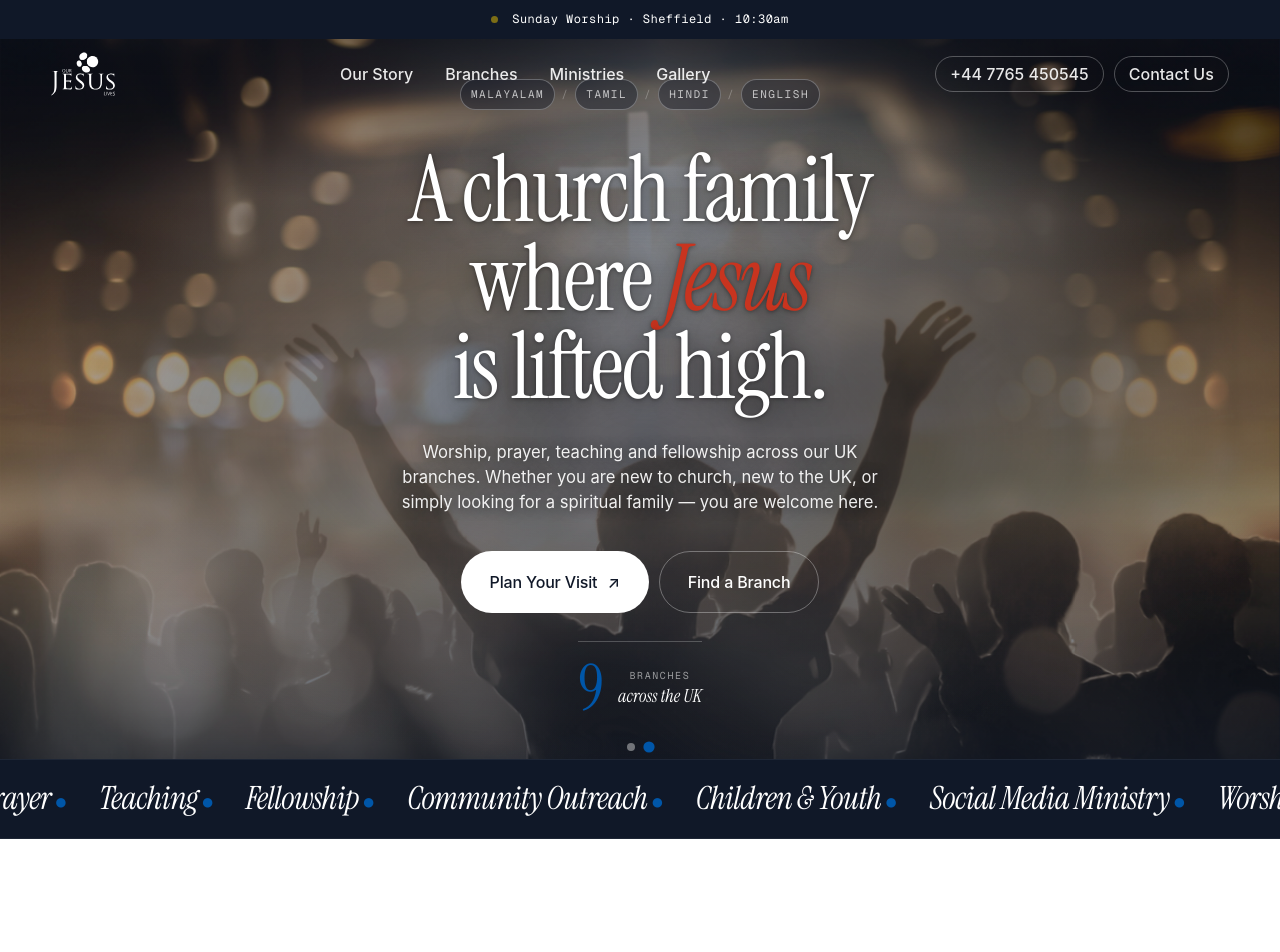
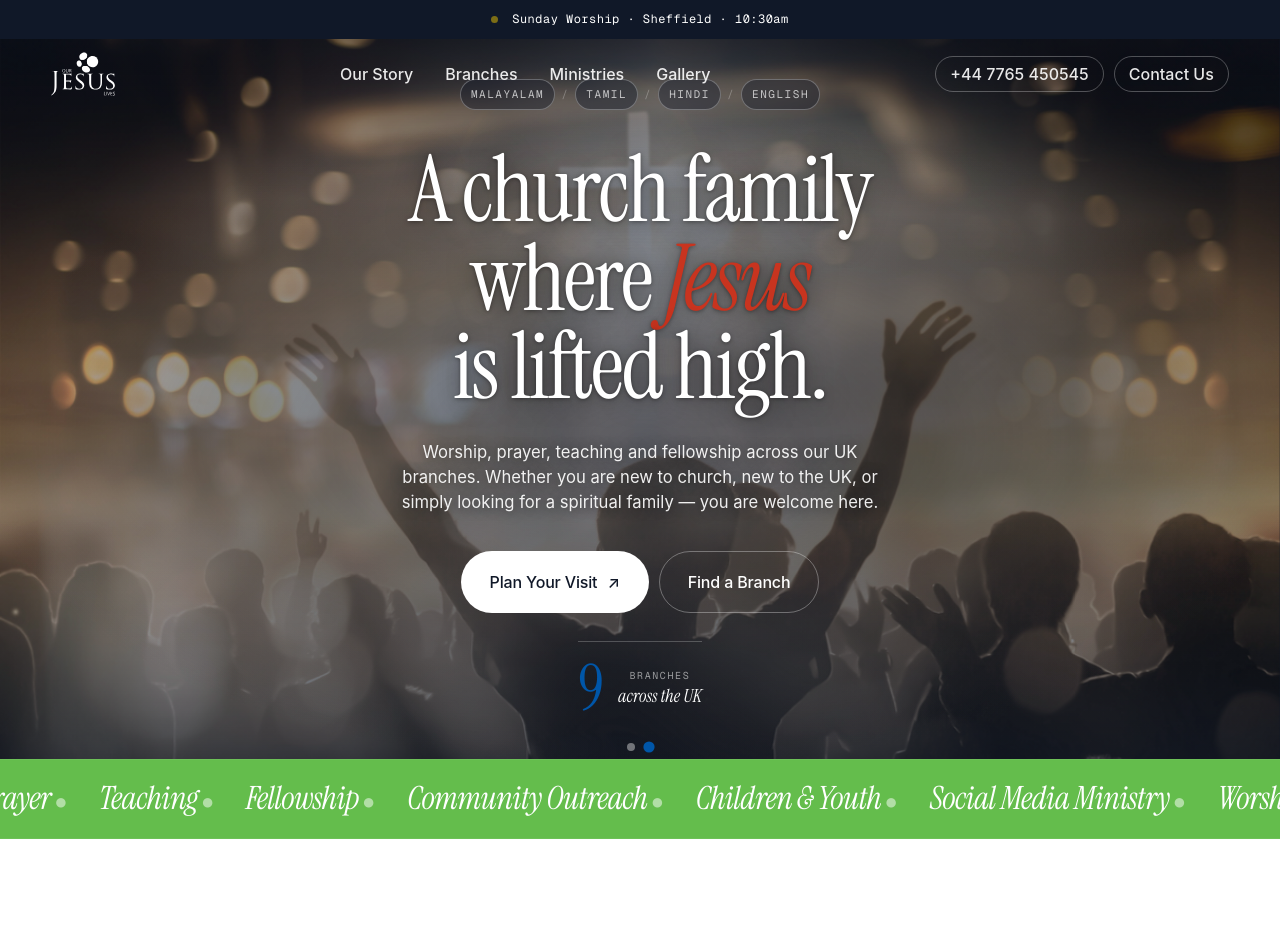
Before and after one commit to ourjesuslives2026/ourjesuslives, a React (Vite) app: page / in a window 1280 px wide. Shown: the top 952 px of the page. Built offline with nearby package versions, Linux system fonts and the light colour scheme; a web font is replaced by a local one.

Commit message:
Change homepage ticker background to green
Co-Authored-By: Claude Sonnet 4.6 <noreply@anthropic.com>

```diff
--- a/src/index.css
+++ b/src/index.css
@@ -563,7 +563,7 @@ body:not(.nav-scrolled) .nav__links a.is-active { background: rgba(255,255,255,0
 
 /* MARQUEE */
 .marquee {
-  background: var(--c-ink);
+  background: var(--c-green);
   color: var(--c-cream);
   overflow: hidden;
   padding: 22px 0;
@@ -587,7 +587,7 @@ body:not(.nav-scrolled) .nav__links a.is-active { background: rgba(255,255,255,0
   letter-spacing: -0.02em;
   font-synthesis: none;
 }
-.marquee__track .dot { color: var(--c-gold); font-size: 22px; font-style: normal; align-self: center; }
+.marquee__track .dot { color: rgba(255,255,255,0.5); font-size: 22px; font-style: normal; align-self: center; }
 @keyframes marquee {
   from { transform: translateX(0); }
   to   { transform: translateX(-50%); }
```
